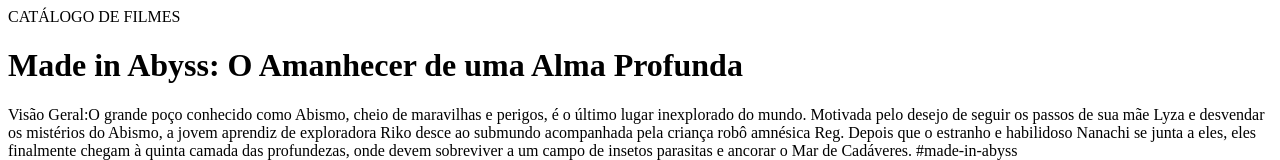
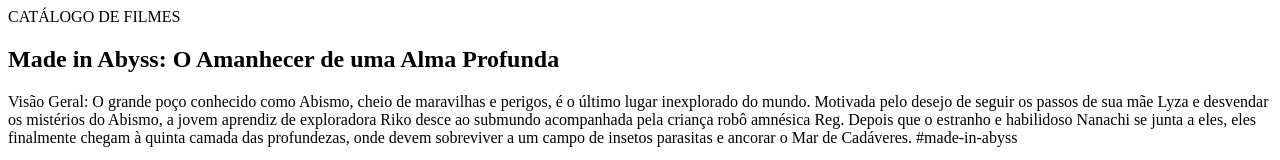
Before and after one commit to akannicosta/cat-logo-de-filmes-1a, a plain HTML site: page index.html in a window 1280 px wide. Shown: the top 160 px of the page. Drawn offline with Linux system fonts and the light colour scheme; grey boxes are pictures that could not be loaded.

Commit message:
Atualizar o index.html

```diff
--- a/index.html
+++ b/index.html
@@ -1,9 +1,10 @@
 <header>CATÁLOGO DE FILMES</header>
 
 
-<H1>Made in Abyss: O Amanhecer de uma Alma Profunda</H1>
+<H2>Made in Abyss: O Amanhecer de uma Alma Profunda</H2>
 
-<p>Visão Geral:O grande poço conhecido como Abismo, cheio de maravilhas e perigos, é o último lugar inexplorado do mundo. Motivada pelo desejo de seguir os passos de sua mãe Lyza e desvendar os mistérios do Abismo, a jovem aprendiz de exploradora Riko desce ao submundo acompanhada pela criança robô amnésica Reg. Depois que o estranho e habilidoso Nanachi se junta a eles, eles finalmente chegam à quinta camada das profundezas, onde devem sobreviver a um campo de insetos parasitas e ancorar o Mar de Cadáveres.
+<p>Visão Geral: O grande poço conhecido como Abismo, cheio de maravilhas e perigos, é o último lugar inexplorado do mundo. Motivada pelo desejo de seguir os passos de sua mãe Lyza e desvendar os mistérios do Abismo, a jovem aprendiz de exploradora Riko desce ao submundo acompanhada pela criança robô amnésica Reg. Depois que o estranho e habilidoso Nanachi se junta a eles, eles finalmente chegam à quinta camada das profundezas, onde devem sobreviver a um campo de insetos parasitas e ancorar o Mar de Cadáveres.
+
 
 #made-in-abyss</p>
 
```
